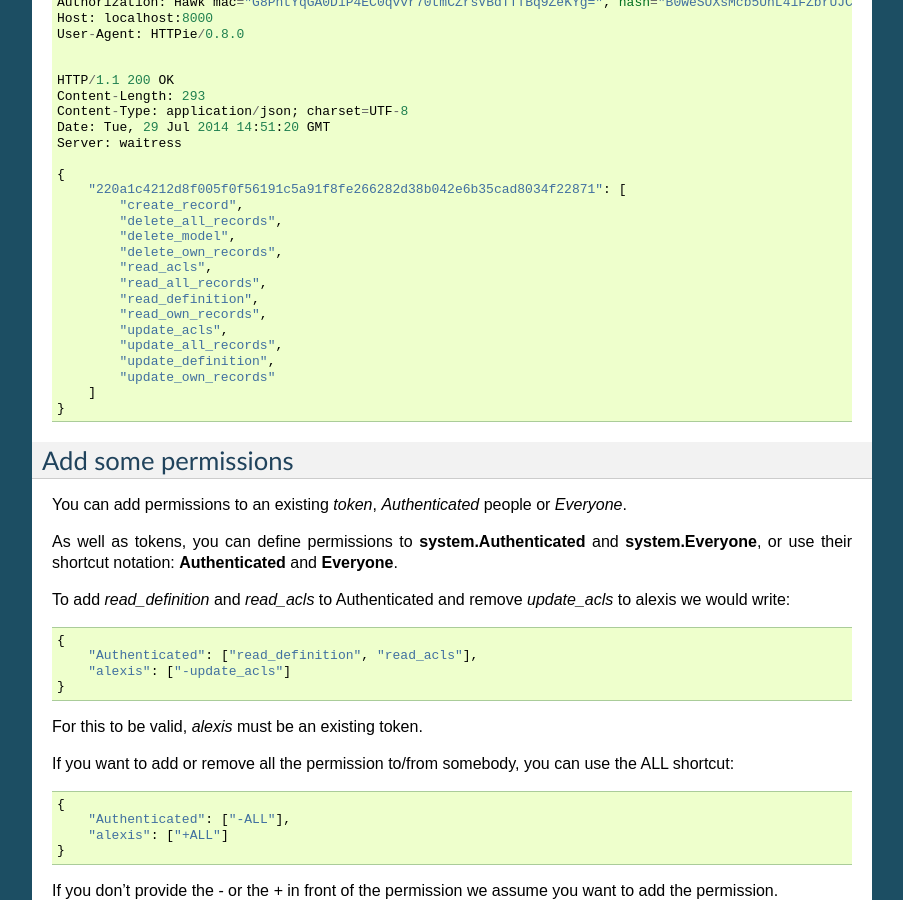
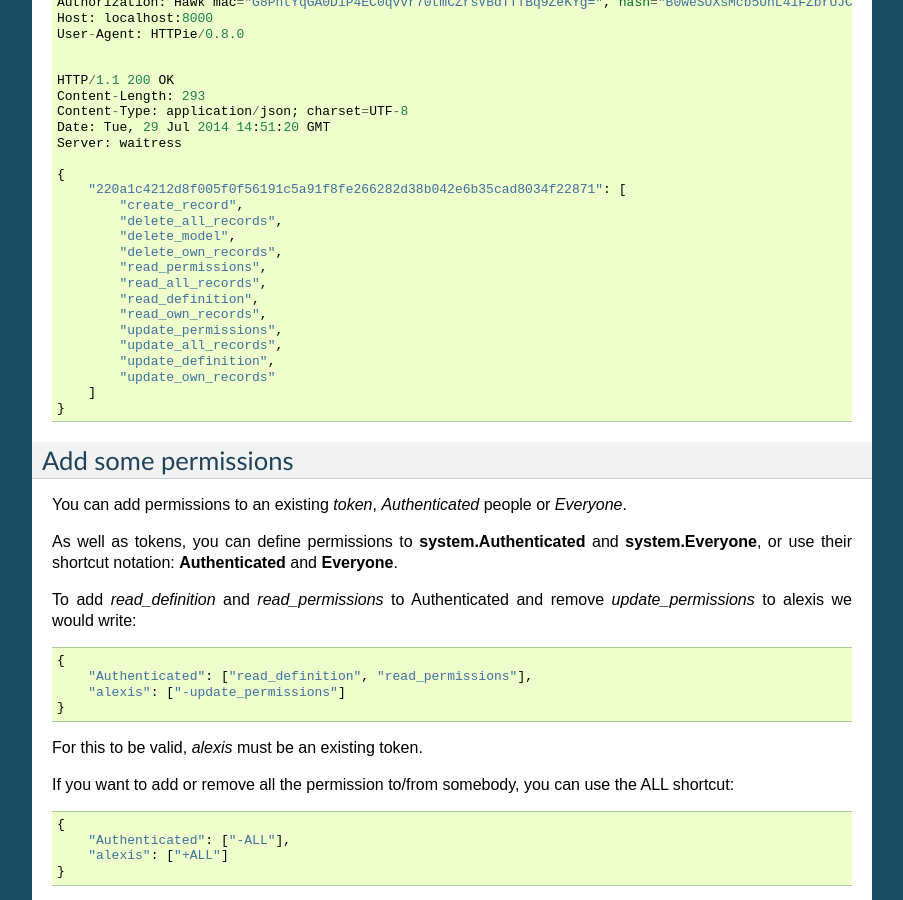
Before and after one commit to spiral-project/daybed, a Sphinx documentation site: the page built from docs/source/usage.rst, in a window 1280 px wide and 900 px high, scrolled down 5312 px. Shown: the whole window, without its empty margins (198-1101 px from the left). Built offline with Sphinx 7.4.7, drawn with Linux system fonts in a browser that asks for light colours; some of the changed text lies outside the part shown.

Commit message:
Rename permissions

```diff
--- a/docs/source/permissions.rst
+++ b/docs/source/permissions.rst
@@ -21,9 +21,9 @@ Models permissions
 Here's a list of permissions you can define on a model:
 
 - **read_definition**: read the model definition
-- **read_acls**: read the model acls (who can do what)
+- **read_permissions**: read the model acls (who can do what)
 - **update_definition**: update the model definition
-- **update_acls**: change the ACLs on the models
+- **update_permissions**: change the ACLs on the models
 - **delete_model**: delete a model
 - **create_record**: add an entry to the model
 - **read_all_records**: read all model's records
@@ -51,5 +51,5 @@ At the API level, you will often need more than one permissions to get
 access to an API resource.
 
 For example, if you want to get a model, you will need to have the
-right for `read_definition` and `read_acls` as well as
+right for `read_definition` and `read_permissions` as well as
 `read_all_records` or `read_own_records`
--- a/docs/source/usage.rst
+++ b/docs/source/usage.rst
@@ -146,11 +146,11 @@ We can now get our model definition back::
                 'delete_all_records',
                 'delete_model',
                 'delete_own_records',
-                'read_acls',
+                'read_permissions',
                 'read_all_records',
                 'read_definition',
                 'read_own_records',
-                'update_acls',
+                'update_permissions',
                 'update_all_records',
                 'update_definition',
                 'update_own_records',
@@ -355,11 +355,11 @@ Get back the model ACLs
             "delete_all_records",
             "delete_model",
             "delete_own_records",
-            "read_acls",
+            "read_permissions",
             "read_all_records",
             "read_definition",
             "read_own_records",
-            "update_acls",
+            "update_permissions",
             "update_all_records",
             "update_definition",
             "update_own_records"
@@ -376,12 +376,12 @@ As well as tokens, you can define permissions to **system.Authenticated**
 and **system.Everyone**, or use their shortcut notation: **Authenticated** and
 **Everyone**.
 
-To add `read_definition` and `read_acls` to Authenticated and remove
-`update_acls` to alexis we would write::
+To add `read_definition` and `read_permissions` to Authenticated and remove
+`update_permissions` to alexis we would write::
 
     {
-        "Authenticated": ["read_definition", "read_acls"],
-        "alexis": ["-update_acls"]
+        "Authenticated": ["read_definition", "read_permissions"],
+        "alexis": ["-update_permissions"]
     }
 
 For this to be valid, `alexis` must be an existing token.
@@ -449,11 +449,11 @@ If you need to remove permissions from a removed token, you will have to use the
             "delete_all_records",
             "delete_model",
             "delete_own_records",
-            "read_acls",
+            "read_permissions",
             "read_all_records",
             "read_definition",
             "read_own_records",
-            "update_acls",
+            "update_permissions",
             "update_all_records",
             "update_definition",
             "update_own_records"
@@ -508,11 +508,11 @@ replace all permissions with one call.
             "delete_all_records",
             "delete_model",
             "delete_own_records",
-            "read_acls",
+            "read_permissions",
             "read_all_records",
             "read_definition",
             "read_own_records",
-            "update_acls",
+            "update_permissions",
             "update_all_records",
             "update_definition",
             "update_own_records"
```
Also changed, not shown: 8 other files.
